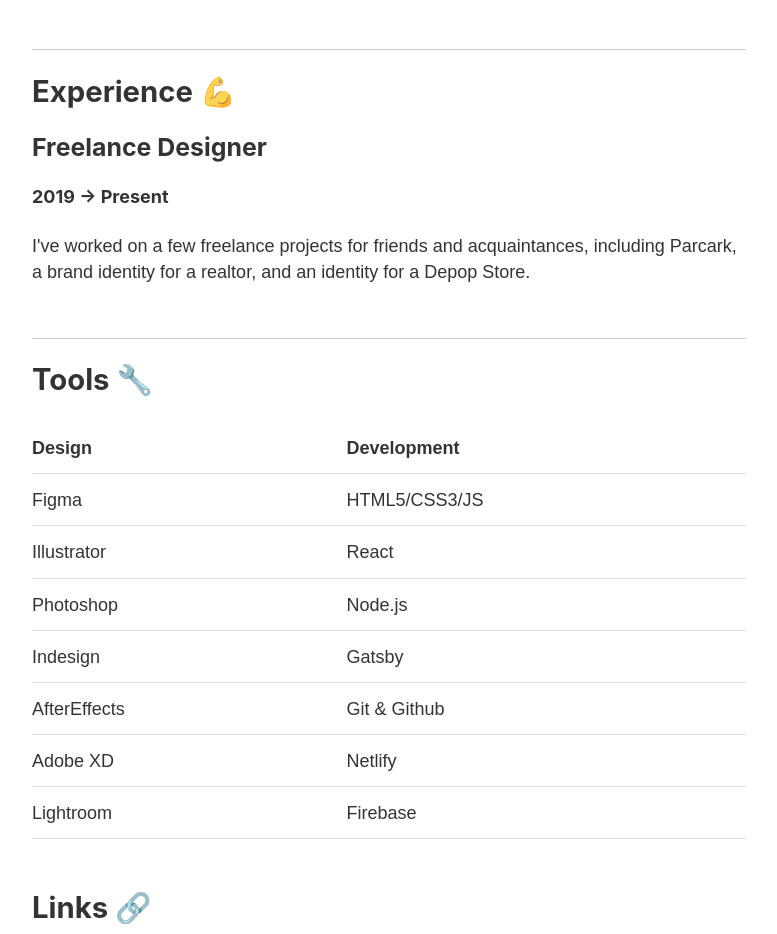
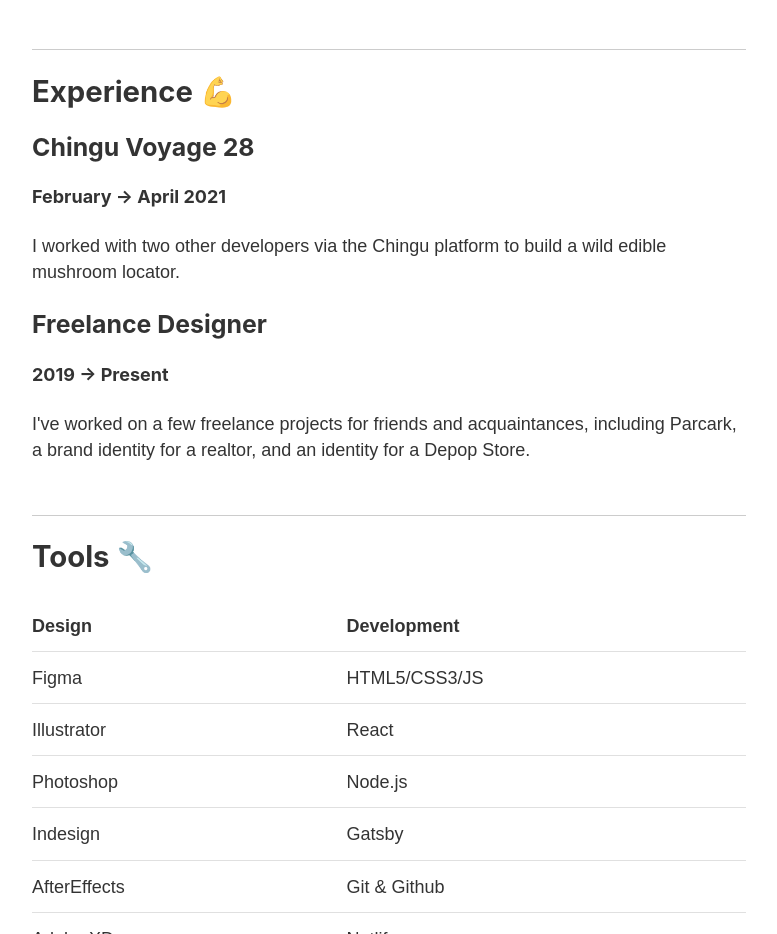
Before and after one commit to mylesjeffery/finalport, a Gatsby site: page /about in a window 1280 px wide. Shown: the part 1605-2539 px from the top of the page, without its empty margins (251-1028 px from the left). Built offline with nearby package versions, Linux system fonts and the light colour scheme; Gatsby itself is replaced by a stand-in of ours.

Commit message:
about page

```diff
--- a/src/pages/about.js
+++ b/src/pages/about.js
@@ -99,6 +99,12 @@
           💪
         </span>
       </h2>
+      <h3>Chingu Voyage 28</h3>
+      <h4>February → April 2021</h4>
+      <p>
+        I worked with two other developers via the Chingu platform to build a
+        wild edible mushroom locator.
+      </p>
       <h3>Freelance Designer </h3>
       <h4>2019 → Present</h4>
       <p>
--- a/static/admin/config.yml
+++ b/static/admin/config.yml
@@ -21,4 +21,5 @@
       - { label: 'Title', name: 'title', widget: 'string' }
       - { label: 'Publish Date', name: 'date', widget: 'datetime' }
       - { label: 'Description', name: 'description', widget: 'string' }
+      - { label: 'Feature', name: 'feature', widget: 'image' }
       - { label: 'Body', name: 'body', widget: 'markdown' }
```
